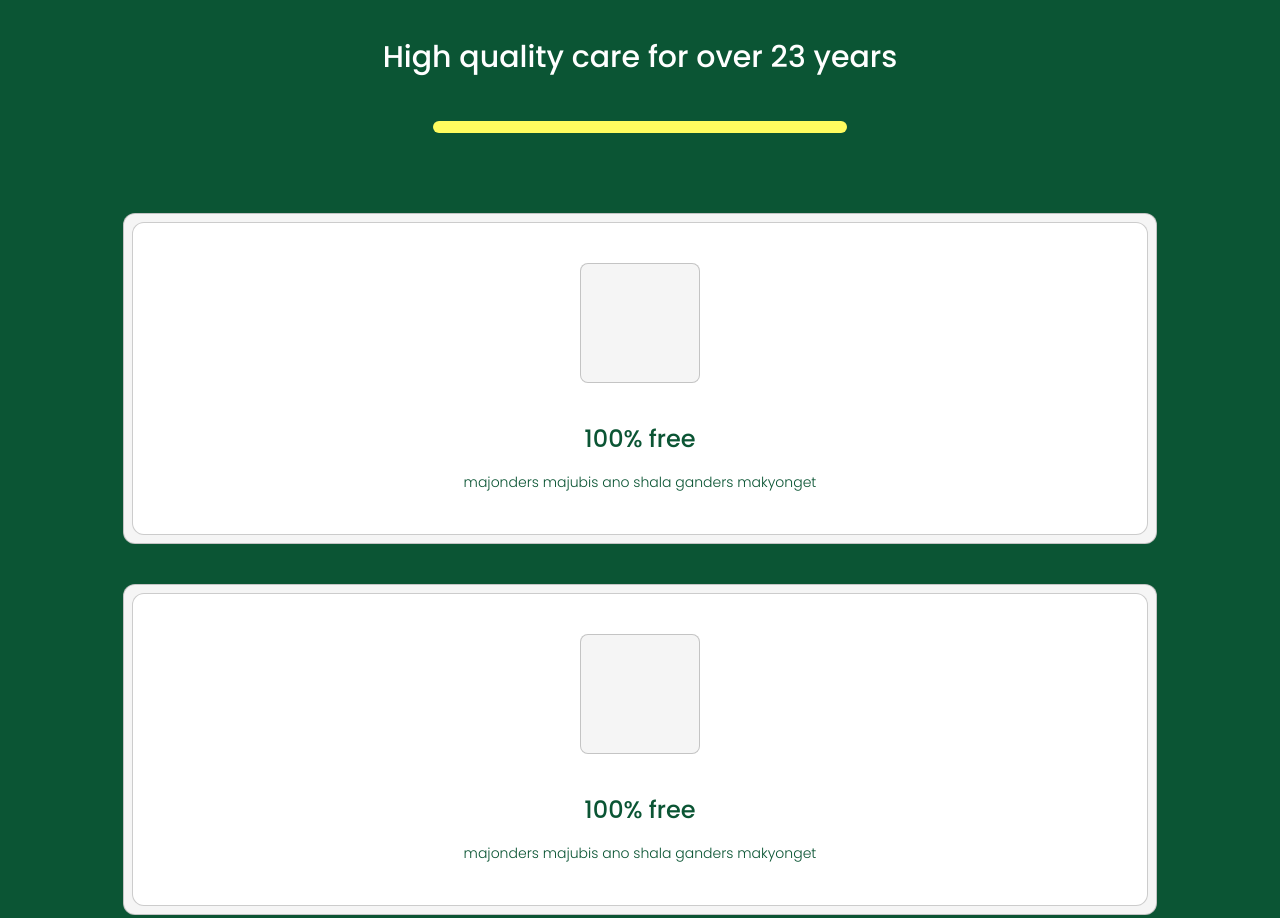
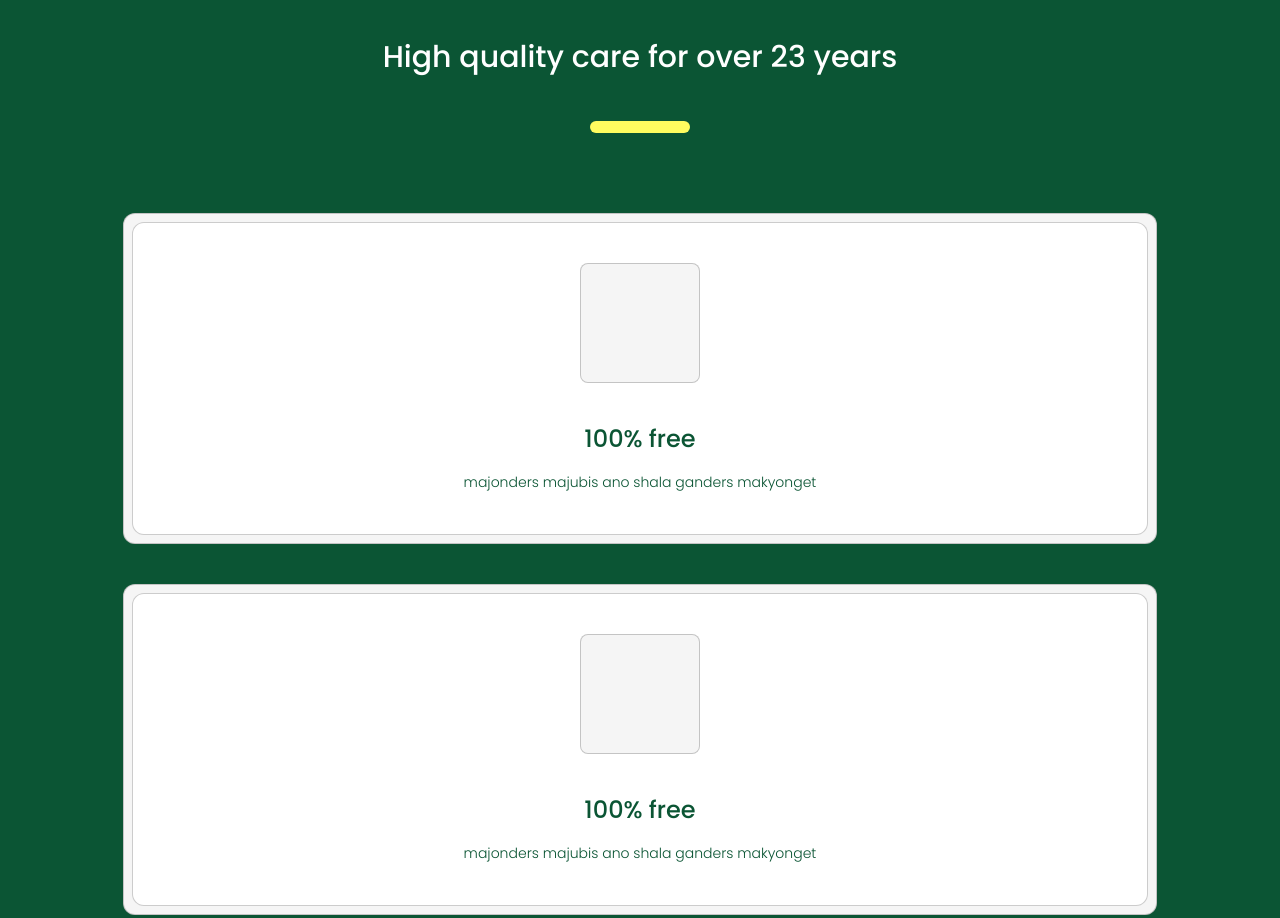
Before and after one commit to wilhelmusolejr/WMSU-Online-Consultation-Clinic, a React (Vite) app in the folder client/: page / in a window 1280 px wide. Shown: the part 1660-2578 px from the top of the page. Built offline with nearby package versions, Linux system fonts and the light colour scheme.

Commit message:
style: heading border max w to 25

```diff
--- a/client/src/components/section/Heading.jsx
+++ b/client/src/components/section/Heading.jsx
@@ -7,7 +7,7 @@ export default function Heading({ title, subtitle }) {
         {title}
       </h2>
       {/* border */}
-      <div className="w-4/12 mx-auto h-3 rounded-full bg-accent mt-10"></div>
+      <div className="max-w-25 mx-auto h-3 rounded-full bg-accent mt-10"></div>
     </div>
   );
 }
```
